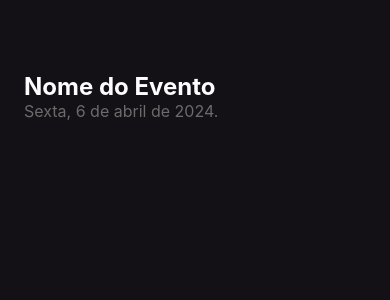
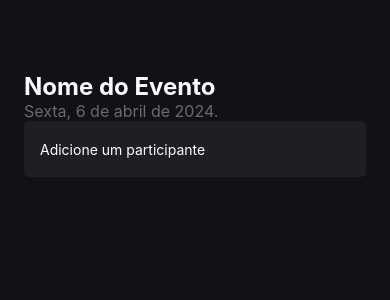
Before and after one commit to vicenteneto7/Lista-de-Participantes, a React Native app: screen / in a window 390 px wide. Shown: the top 300 px of the page. Built offline with nearby package versions, Linux system fonts and the light colour scheme.

Commit message:
style: estilização de input

```diff
--- a/src/screens/Home/index.jsx
+++ b/src/screens/Home/index.jsx
@@ -1,18 +1,19 @@
-import { StatusBar } from 'expo-status-bar';
-import { Text, View } from 'react-native';
-import { styles } from './styles';
+import { Text, TextInput, View } from "react-native";
+import { styles } from "./styles";
 
 export function Home() {
   return (
     <View style={styles.container}>
-      <Text style={styles.eventName}>
-        Nome do Evento
-      </Text>
+      <Text style={styles.eventName}>Nome do Evento</Text>
 
-      <Text style={styles.eventDate}>
-        Sexta, 6 de abril de 2024.
-      </Text>
+      <Text style={styles.eventDate}>Sexta, 6 de abril de 2024.</Text>
 
+      <TextInput
+        placeholder="Adicione um participante"
+        placeholderTextColor="#ffff"
+        autoCorrect={true}
+        style={styles.input}
+      />
     </View>
   );
 }
--- a/src/screens/Home/styles.js
+++ b/src/screens/Home/styles.js
@@ -15,5 +15,12 @@ export const styles = StyleSheet.create({
     eventDate: {
       color: '#6b6b6b',
       fontSize: 16
+    },
+    input: {
+      backgroundColor: '#1f1e25',
+      height: 56,
+      borderRadius: 5,
+      color: '#fdfcfe',
+      padding: 16
     }
   });
```
